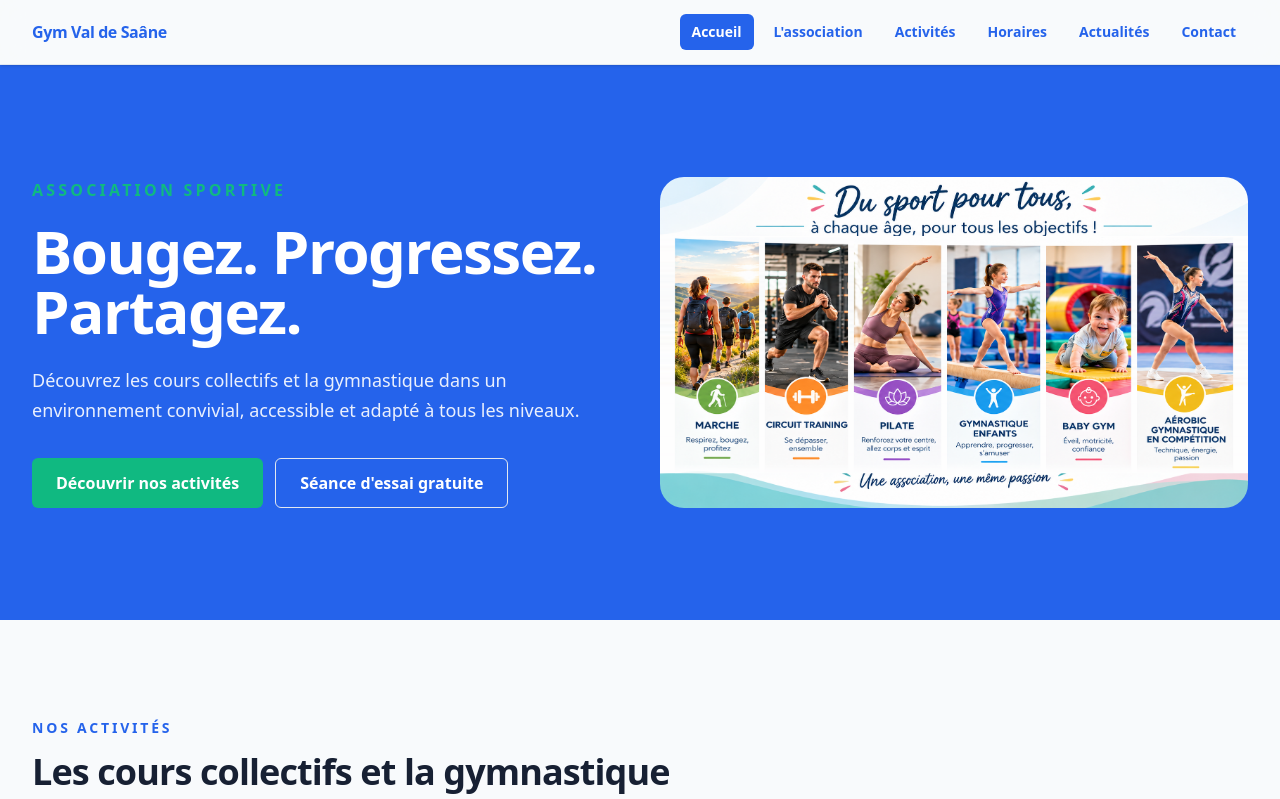
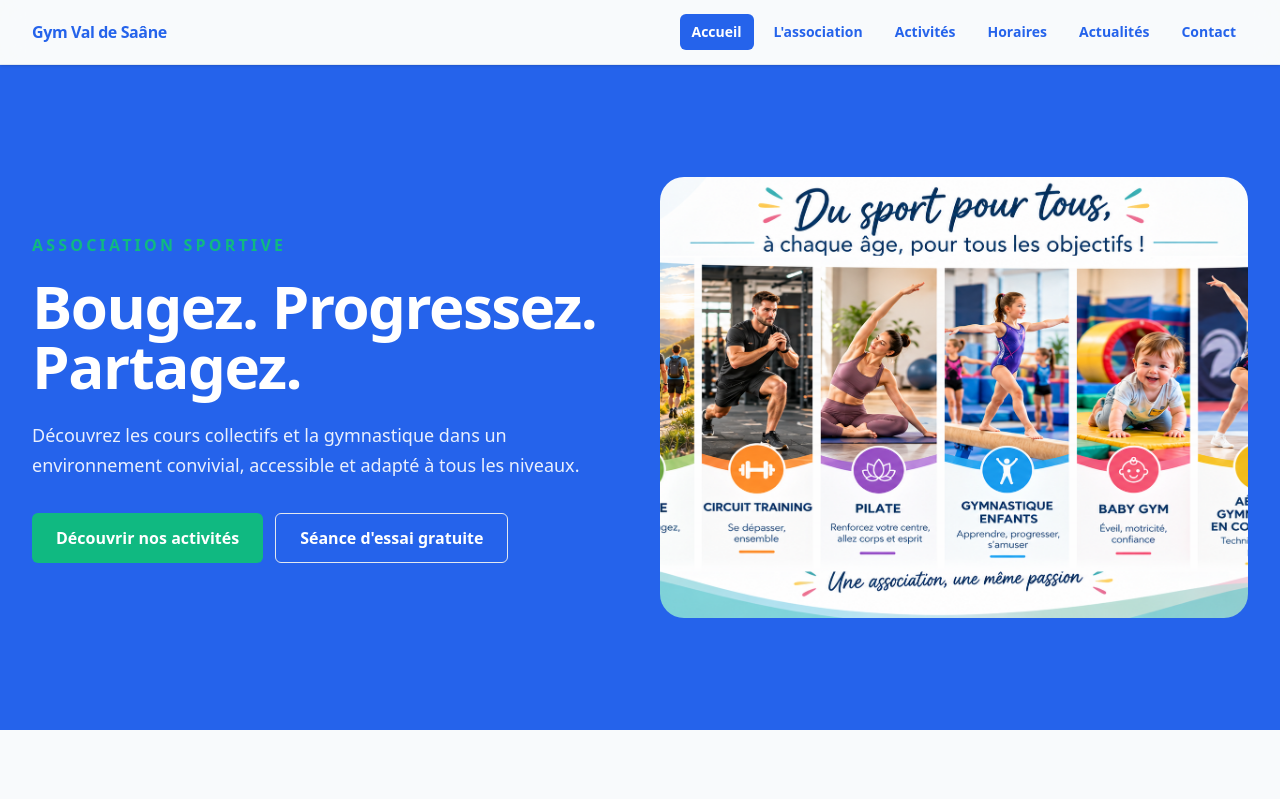
Before and after one commit to ThibautTobi/Gym-Association, a Next.js app: page / in a window 1280 px wide. Shown: the top 799 px of the page. Built offline with nearby package versions, Linux system fonts and the light colour scheme; no server answers.

Commit message:
fix (home) : correct hero image import

```diff
--- a/components/home/Hero.tsx
+++ b/components/home/Hero.tsx
@@ -15,7 +15,6 @@ import Link from "next/link";
  * (les accents dans un nom de fichier posent des problèmes selon les
  * systèmes : Windows en local, Linux chez l'hébergeur).
  */
-import presentationCours from "@/public/images/présentation-cours.png";
 
 /**
  * Section principale de la page d'accueil.
@@ -80,13 +79,15 @@ export default function Hero() {
             est le "Largest Contentful Paint" et qu'elle arrive tard,
             ajoute alors la propriété `preload` ci-dessous.
           */}
-          <Image
-            src={presentationCours}
-            alt="Présentation des activités sportives proposées par l'association"
-            placeholder="blur"
-            sizes="50vw"
-            className="h-auto w-full rounded-3xl"
-          />
+          <div className="relative aspect-4/3 overflow-hidden rounded-3xl">
+            <Image
+              src="/images/presentation-cours.png"
+              alt="Présentation des activités sportives proposées par l'association"
+              fill
+              sizes="(min-width: 1024px) 50vw, 100vw"
+              className="object-cover"
+            />
+          </div>
         </div>
       </div>
     </section>
```
Also changed, not shown: public/images/presentation-cours.png (renamed from public/images/présentation-cours.png).
